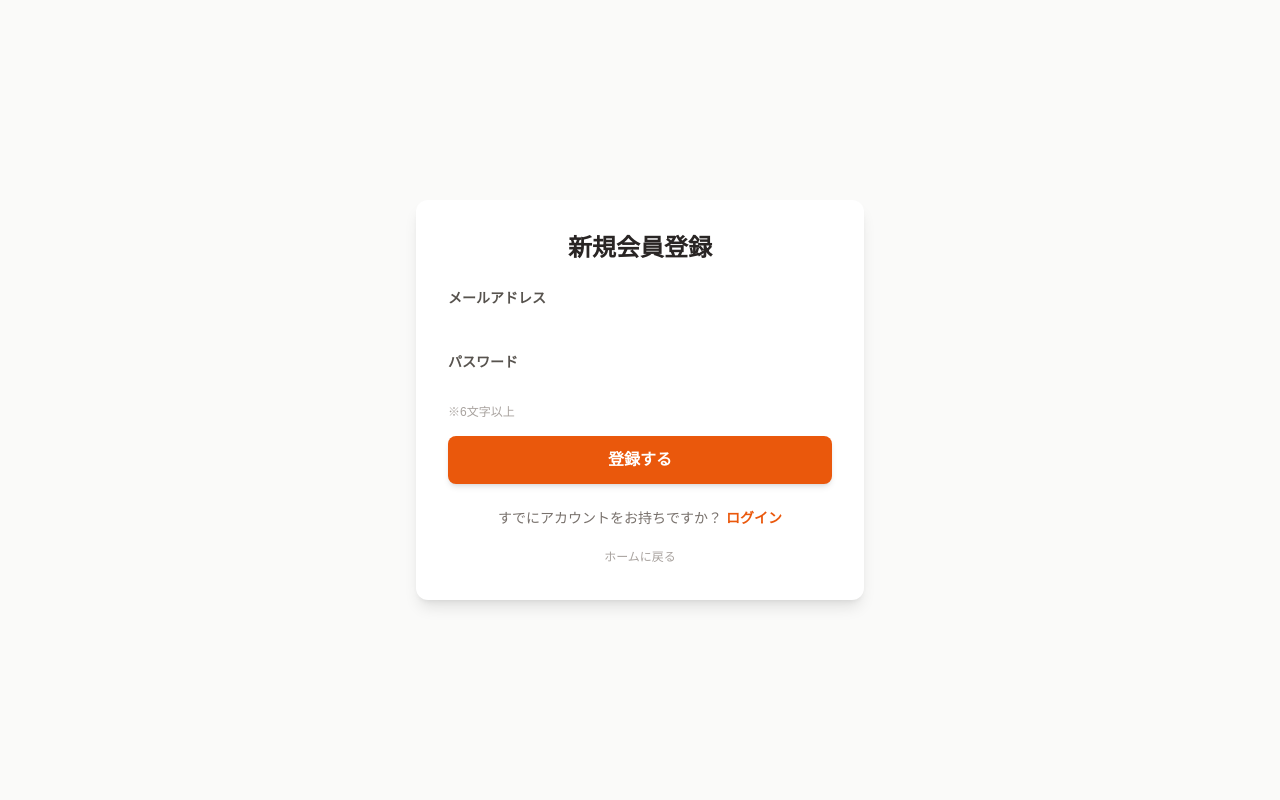
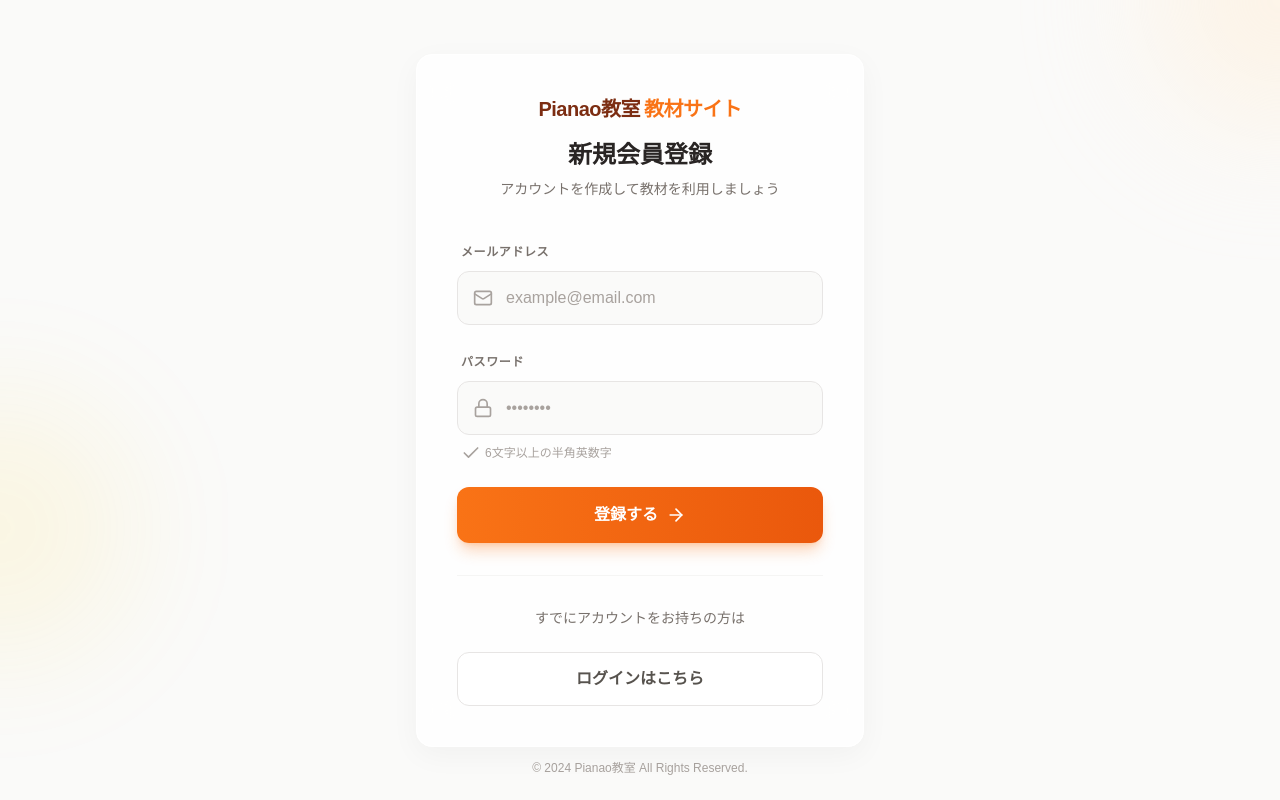
Before and after one commit to takudaikoo/piano, a React (Vite) app: page /signup in a window 1280 px wide. Built offline with nearby package versions, Linux system fonts and the light colour scheme; no server answers; the database is empty.

Commit message:
feat: Redesign Signup page with modern UI and integrated note/rest animations

```diff
--- a/Signup.tsx
+++ b/Signup.tsx
@@ -1,6 +1,14 @@
 import React, { useState } from 'react';
 import { supabase } from './supabaseClient';
 import { Link, useNavigate } from 'react-router-dom';
+import confetti from 'canvas-confetti';
+
+const Icons = {
+    Mail: () => <svg xmlns="http://www.w3.org/2000/svg" width="20" height="20" viewBox="0 0 24 24" fill="none" stroke="currentColor" strokeWidth="2" strokeLinecap="round" strokeLinejoin="round"><rect width="20" height="16" x="2" y="4" rx="2" /><path d="m22 7-8.97 5.7a1.94 1.94 0 0 1-2.06 0L2 7" /></svg>,
+    Lock: () => <svg xmlns="http://www.w3.org/2000/svg" width="20" height="20" viewBox="0 0 24 24" fill="none" stroke="currentColor" strokeWidth="2" strokeLinecap="round" strokeLinejoin="round"><rect width="18" height="11" x="3" y="11" rx="2" ry="2" /><path d="M7 11V7a5 5 0 0 1 10 0v4" /></svg>,
+    ArrowRight: () => <svg xmlns="http://www.w3.org/2000/svg" width="20" height="20" viewBox="0 0 24 24" fill="none" stroke="currentColor" strokeWidth="2" strokeLinecap="round" strokeLinejoin="round"><path d="M5 12h14" /><path d="m12 5 7 7-7 7" /></svg>,
+    Check: () => <svg xmlns="http://www.w3.org/2000/svg" width="20" height="20" viewBox="0 0 24 24" fill="none" stroke="currentColor" strokeWidth="2" strokeLinecap="round" strokeLinejoin="round"><path d="M20 6 9 17l-5-5" /></svg>,
+};
 
 const Signup: React.FC = () => {
     const navigate = useNavigate();
@@ -8,6 +16,66 @@ const Signup: React.FC = () => {
     const [password, setPassword] = useState('');
     const [loading, setLoading] = useState(false);
     const [error, setError] = useState<string | null>(null);
+
+    const fireSuccess = () => {
+        const scalar = 3;
+        // @ts-ignore
+        const eighthNote = confetti.shapeFromText({ text: '♪', scalar });
+        // @ts-ignore
+        const beamNote = confetti.shapeFromText({ text: '♫', scalar });
+
+        const duration = 2000;
+        const animationEnd = Date.now() + duration;
+        const defaults = { startVelocity: 30, spread: 360, ticks: 60, zIndex: 100 };
+
+        const randomInRange = (min: number, max: number) => Math.random() * (max - min) + min;
+
+        const interval: any = setInterval(function () {
+            const timeLeft = animationEnd - Date.now();
+
+            if (timeLeft <= 0) {
+                return clearInterval(interval);
+            }
+
+            const particleCount = 20 * (timeLeft / duration);
+
+            confetti({
+                ...defaults,
+                particleCount,
+                origin: { x: randomInRange(0.1, 0.3), y: Math.random() - 0.2 },
+                shapes: [eighthNote, beamNote],
+                colors: ['#FF6B6B', '#4ECDC4', '#FFE66D', '#ea580c'],
+                scalar
+            });
+            confetti({
+                ...defaults,
+                particleCount,
+                origin: { x: randomInRange(0.7, 0.9), y: Math.random() - 0.2 },
+                shapes: [eighthNote, beamNote],
+                colors: ['#FF6B6B', '#4ECDC4', '#FFE66D', '#ea580c'],
+                scalar
+            });
+        }, 250);
+    };
+
+    const fireError = () => {
+        const scalar = 4;
+        // @ts-ignore
+        const rest = confetti.shapeFromText({ text: '𝄇', scalar });
+
+        confetti({
+            particleCount: 15,
+            spread: 40,
+            origin: { y: 0.3 }, // Drop from a bit higher in this centered form
+            shapes: [rest],
+            colors: ['#7c2d12'],
+            gravity: 0.8,
+            scalar,
+            startVelocity: 15,
+            ticks: 100,
+            zIndex: 100
+        });
+    };
 
     const handleSignup = async (e: React.FormEvent) => {
         e.preventDefault();
@@ -19,9 +87,14 @@ const Signup: React.FC = () => {
                 password,
             });
             if (error) throw error;
+
+            fireSuccess();
+            // Wait slightly for animation before alert
+            await new Promise(resolve => setTimeout(resolve, 800));
             alert('登録確認メールを送信しました。メールを確認してリンクをクリックしてください。');
             navigate('/login');
         } catch (err: any) {
+            fireError();
             setError(err.message);
         } finally {
             setLoading(false);
@@ -29,60 +102,104 @@ const Signup: React.FC = () => {
     };
 
     return (
-        <div className="min-h-screen bg-stone-50 flex items-center justify-center p-4">
-            <div className="max-w-md w-full bg-white rounded-xl shadow-lg p-8">
-                <h2 className="text-2xl font-bold text-stone-800 mb-6 text-center">新規会員登録</h2>
+        <div className="min-h-screen bg-stone-50 flex items-center justify-center p-4 relative overflow-hidden">
+            {/* Background Decorations */}
+            <div className="absolute top-0 left-0 w-full h-full overflow-hidden pointer-events-none">
+                <div className="absolute -top-32 -right-32 w-64 h-64 bg-brand-100 rounded-full blur-3xl opacity-50"></div>
+                <div className="absolute top-1/2 -left-32 w-64 h-64 bg-accent-yellow/20 rounded-full blur-3xl opacity-50"></div>
+            </div>
+
+            <div className="max-w-md w-full bg-white/80 backdrop-blur-xl rounded-2xl shadow-[0_8px_30px_rgb(0,0,0,0.04)] border border-white p-8 sm:p-10 relative z-10 animate-fade-in">
+                {/* Header */}
+                <div className="text-center mb-10">
+                    <Link to="/" className="inline-block mb-4 hover:opacity-80 transition-opacity">
+                        <span className="text-xl font-bold text-brand-900 tracking-tight">
+                            Pianao教室<span className="text-brand-500 ml-1">教材サイト</span>
+                        </span>
+                    </Link>
+                    <h2 className="text-2xl font-bold text-stone-800">新規会員登録</h2>
+                    <p className="text-stone-500 text-sm mt-2">アカウントを作成して教材を利用しましょう</p>
+                </div>
 
                 {error && (
-                    <div className="bg-red-50 text-red-600 p-3 rounded-lg mb-4 text-sm">
+                    <div className="bg-red-50 text-red-600 p-4 rounded-xl mb-6 text-sm flex items-start gap-3 animate-shake">
+                        <span className="text-lg">⚠</span>
                         {error}
                     </div>
                 )}
 
-                <form onSubmit={handleSignup} className="space-y-4">
-                    <div>
-                        <label className="block text-sm font-bold text-stone-600 mb-1">メールアドレス</label>
+                <form onSubmit={handleSignup} className="space-y-6">
+                    <div className="space-y-2">
+                        <label className="text-xs font-bold text-stone-500 uppercase tracking-wider ml-1">メールアドレス</label>
+                        <div className="relative group">
+                            <div className="absolute left-4 top-1/2 -translate-y-1/2 text-stone-400 group-focus-within:text-brand-500 transition-colors">
+                                <Icons.Mail />
+                            </div>
                             <input
                                 type="email"
                                 value={email}
                                 onChange={(e) => setEmail(e.target.value)}
                                 required
-                            className="w-full rounded-lg border-stone-200 focus:border-brand-500 focus:ring-brand-500"
+                                placeholder="example@email.com"
+                                className="w-full pl-12 pr-4 py-3.5 bg-stone-50 border border-stone-200 rounded-xl focus:bg-white focus:border-brand-500 focus:ring-4 focus:ring-brand-500/10 transition-all outline-none text-stone-800 placeholder-stone-400 font-medium"
                             />
                         </div>
-                    <div>
-                        <label className="block text-sm font-bold text-stone-600 mb-1">パスワード</label>
+                    </div>
+
+                    <div className="space-y-2">
+                        <label className="text-xs font-bold text-stone-500 uppercase tracking-wider ml-1">パスワード</label>
+                        <div className="relative group">
+                            <div className="absolute left-4 top-1/2 -translate-y-1/2 text-stone-400 group-focus-within:text-brand-500 transition-colors">
+                                <Icons.Lock />
+                            </div>
                             <input
                                 type="password"
                                 value={password}
                                 onChange={(e) => setPassword(e.target.value)}
                                 required
                                 minLength={6}
-                            className="w-full rounded-lg border-stone-200 focus:border-brand-500 focus:ring-brand-500"
+                                placeholder="••••••••"
+                                className="w-full pl-12 pr-4 py-3.5 bg-stone-50 border border-stone-200 rounded-xl focus:bg-white focus:border-brand-500 focus:ring-4 focus:ring-brand-500/10 transition-all outline-none text-stone-800 placeholder-stone-400 font-medium"
                             />
-                        <p className="text-xs text-stone-400 mt-1">※6文字以上</p>
+                        </div>
+                        <p className="text-xs text-stone-400 ml-1 flex items-center gap-1">
+                            <Icons.Check /> 6文字以上の半角英数字
+                        </p>
                     </div>
 
                     <button
                         type="submit"
                         disabled={loading}
-                        className="w-full bg-brand-600 hover:bg-brand-500 text-white font-bold py-3 rounded-lg transition-all shadow-md disabled:opacity-50"
+                        className="w-full bg-gradient-to-r from-brand-500 to-brand-600 hover:from-brand-600 hover:to-brand-700 text-white font-bold py-4 rounded-xl transition-all shadow-lg shadow-brand-500/30 hover:shadow-brand-500/50 hover:-translate-y-0.5 active:translate-y-0 disabled:opacity-50 disabled:shadow-none disabled:translate-y-0 flex items-center justify-center gap-2 group"
                     >
-                        {loading ? '登録中...' : '登録する'}
+                        {loading ? (
+                            <span className="inline-block w-5 h-5 border-2 border-white/30 border-t-white rounded-full animate-spin"></span>
+                        ) : (
+                            <>
+                                登録する
+                                <span className="group-hover:translate-x-1 transition-transform">
+                                    <Icons.ArrowRight />
+                                </span>
+                            </>
+                        )}
                     </button>
                 </form>
 
-                <div className="mt-6 text-center text-sm text-stone-500">
-                    すでにアカウントをお持ちですか？{' '}
-                    <Link to="/login" className="text-brand-600 font-bold hover:underline">
-                        ログイン
+                <div className="mt-8 pt-8 border-t border-stone-100">
+                    <p className="text-center text-sm text-stone-500 mb-6">
+                        すでにアカウントをお持ちの方は
+                    </p>
+                    <Link
+                        to="/login"
+                        className="block w-full py-3.5 text-center text-stone-600 font-bold bg-white border border-stone-200 rounded-xl hover:bg-stone-50 hover:border-stone-300 transition-all"
+                    >
+                        ログインはこちら
                     </Link>
                 </div>
-                <div className="mt-4 text-center">
-                    <Link to="/" className="text-xs text-stone-400 hover:text-stone-600">
-                        ホームに戻る
-                    </Link>
             </div>
+
+            <div className="absolute bottom-6 text-center w-full text-xs text-stone-400">
+                &copy; 2024 Pianao教室 All Rights Reserved.
             </div>
         </div>
     );
```
Lines whose indentation alone changed are shown as unchanged.
